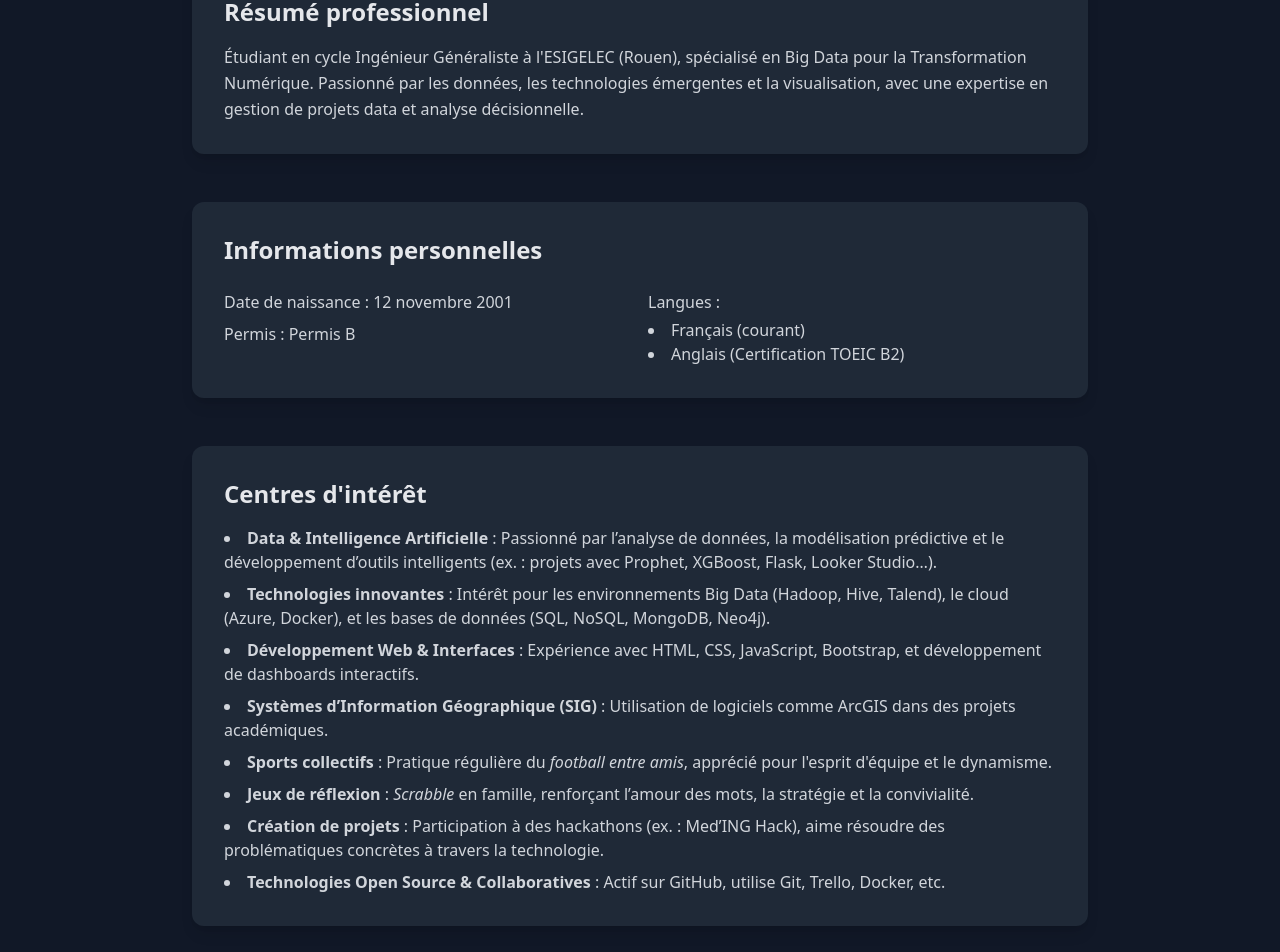
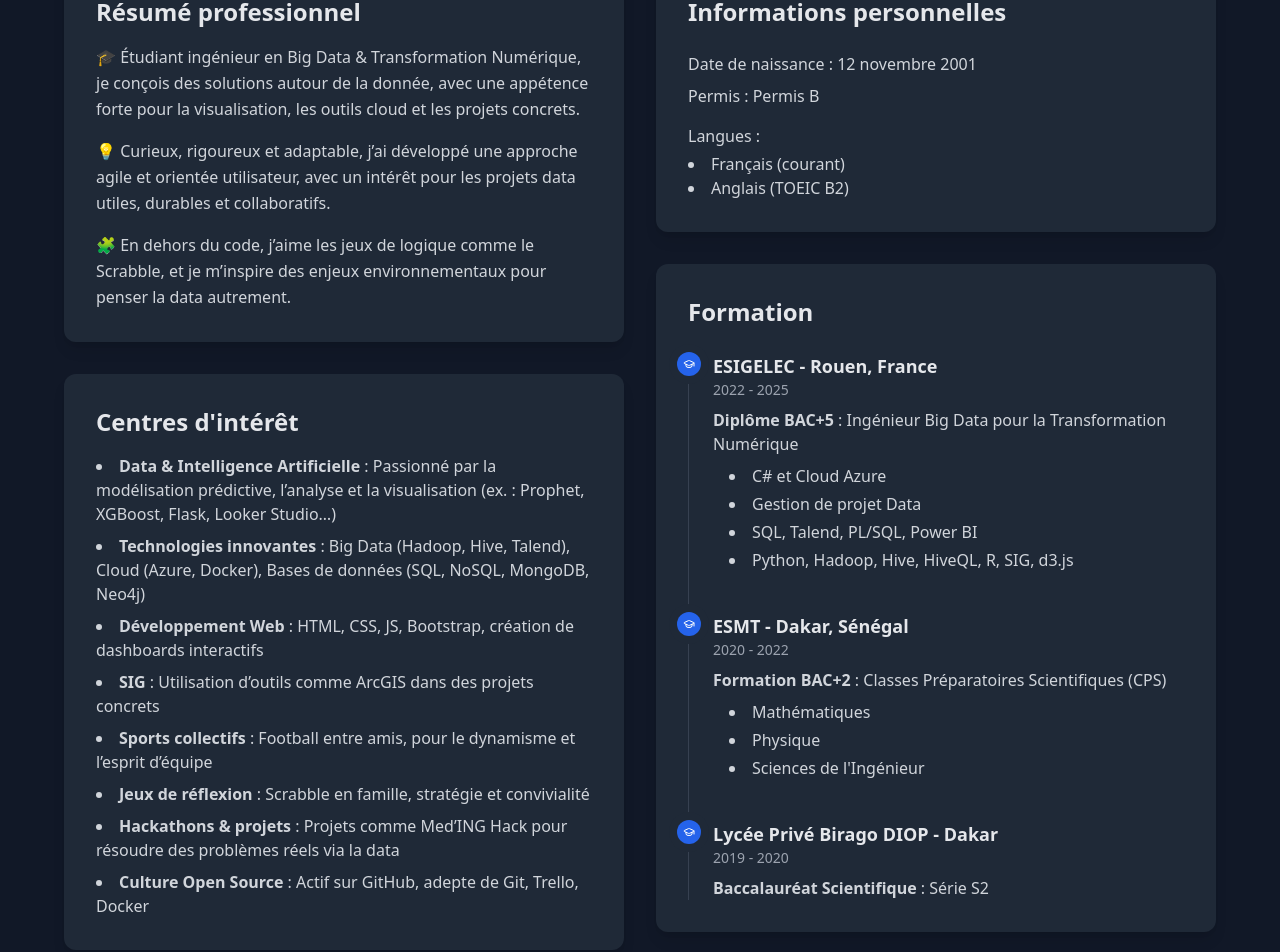
Before and after one commit to AbdoulDiouf2/portfolio_last_version, a React (Vite) app: page / in a window 1280 px wide. Shown: the part 1020-1972 px from the top of the page. Built offline with nearby package versions, Linux system fonts and the light colour scheme.

Commit message:
Add About component with personal info, education and interests sections

```diff
--- a/src/components/About.tsx
+++ b/src/components/About.tsx
@@ -1,5 +1,5 @@
 import React from 'react';
-import { GraduationCap, Calendar, MapPin } from 'lucide-react';
+import { GraduationCap } from 'lucide-react';
 import { motion } from 'framer-motion';
 
 export default function About() {
@@ -10,7 +10,10 @@ export default function About() {
           À Propos de Moi
         </h2>
 
-        <div className="max-w-4xl mx-auto space-y-12">
+        {/* Grille en deux colonnes */}
+        <div className="max-w-6xl mx-auto grid grid-cols-1 md:grid-cols-2 gap-8">
+          {/* Colonne de gauche */}
+          <div className="space-y-8">
             {/* Résumé professionnel */}
             <motion.div
               initial={{ opacity: 0, y: 20 }}
@@ -20,13 +23,20 @@ export default function About() {
               className="bg-white dark:bg-gray-800 p-8 rounded-xl shadow-lg"
             >
               <h3 className="text-2xl font-semibold mb-4 text-gray-800 dark:text-gray-200">Résumé professionnel</h3>
-            <p className="text-gray-600 dark:text-gray-300 leading-relaxed">
-              Étudiant en cycle Ingénieur Généraliste à l'ESIGELEC (Rouen), spécialisé en Big Data pour la Transformation Numérique.
-              Passionné par les données, les technologies émergentes et la visualisation, avec une expertise en gestion de projets data et analyse décisionnelle.
+              <div className="space-y-4 text-gray-600 dark:text-gray-300 leading-relaxed">
+                <p>
+                  🎓 Étudiant ingénieur en Big Data & Transformation Numérique, je conçois des solutions autour de la donnée, avec une appétence forte pour la visualisation, les outils cloud et les projets concrets.
                 </p>
+                <p>
+                  💡 Curieux, rigoureux et adaptable, j’ai développé une approche agile et orientée utilisateur, avec un intérêt pour les projets data utiles, durables et collaboratifs.
+                </p>
+                <p>
+                  🧩 En dehors du code, j’aime les jeux de logique comme le Scrabble, et je m’inspire des enjeux environnementaux pour penser la data autrement.
+                </p>
+              </div>
             </motion.div>
 
-          {/* Informations personnelles */}
+            {/* Centres d'intérêt */}
             <motion.div
               initial={{ opacity: 0, y: 20 }}
               whileInView={{ opacity: 1, y: 0 }}
@@ -34,8 +44,32 @@ export default function About() {
               transition={{ duration: 0.5, delay: 0.2 }}
               className="bg-white dark:bg-gray-800 p-8 rounded-xl shadow-lg"
             >
+              <h3 className="text-2xl font-semibold mb-4 text-gray-800 dark:text-gray-200">Centres d'intérêt</h3>
+              <ul className="list-disc list-inside text-gray-600 dark:text-gray-300 space-y-2">
+                <li><strong>Data & Intelligence Artificielle</strong> : Passionné par la modélisation prédictive, l’analyse et la visualisation (ex. : Prophet, XGBoost, Flask, Looker Studio…)</li>
+                <li><strong>Technologies innovantes</strong> : Big Data (Hadoop, Hive, Talend), Cloud (Azure, Docker), Bases de données (SQL, NoSQL, MongoDB, Neo4j)</li>
+                <li><strong>Développement Web</strong> : HTML, CSS, JS, Bootstrap, création de dashboards interactifs</li>
+                <li><strong>SIG</strong> : Utilisation d’outils comme ArcGIS dans des projets concrets</li>
+                <li><strong>Sports collectifs</strong> : Football entre amis, pour le dynamisme et l’esprit d’équipe</li>
+                <li><strong>Jeux de réflexion</strong> : Scrabble en famille, stratégie et convivialité</li>
+                <li><strong>Hackathons & projets</strong> : Projets comme Med’ING Hack pour résoudre des problèmes réels via la data</li>
+                <li><strong>Culture Open Source</strong> : Actif sur GitHub, adepte de Git, Trello, Docker</li>
+              </ul>
+            </motion.div>
+          </div>
+
+          {/* Colonne de droite */}
+          <div className="space-y-8">
+            {/* Informations personnelles */}
+            <motion.div
+              initial={{ opacity: 0, y: 20 }}
+              whileInView={{ opacity: 1, y: 0 }}
+              viewport={{ once: true }}
+              transition={{ duration: 0.5 }}
+              className="bg-white dark:bg-gray-800 p-8 rounded-xl shadow-lg"
+            >
               <h3 className="text-2xl font-semibold mb-6 text-gray-800 dark:text-gray-200">Informations personnelles</h3>
-            <div className="grid grid-cols-1 md:grid-cols-2 gap-4">
+              <div className="grid grid-cols-1 gap-4">
                 <div>
                   <p className="text-gray-600 dark:text-gray-300">
                     <span className="font-medium">Date de naissance :</span> 12 novembre 2001
@@ -50,32 +84,10 @@ export default function About() {
                   </p>
                   <ul className="list-disc list-inside text-gray-600 dark:text-gray-300 mt-1">
                     <li>Français (courant)</li>
-                  <li>Anglais (Certification TOEIC B2)</li>
+                    <li>Anglais (TOEIC B2)</li>
                   </ul>
                 </div>
               </div>
-          </motion.div>
-
-          {/* Centres d'intérêt */}
-          <motion.div
-            initial={{ opacity: 0, y: 20 }}
-            whileInView={{ opacity: 1, y: 0 }}
-            viewport={{ once: true }}
-            transition={{ duration: 0.5, delay: 0.4 }}
-            className="bg-white dark:bg-gray-800 p-8 rounded-xl shadow-lg"
-          >
-            <h3 className="text-2xl font-semibold mb-4 text-gray-800 dark:text-gray-200">Centres d'intérêt</h3>
-            <ul className="list-disc list-inside text-gray-600 dark:text-gray-300 space-y-2">
-              <li><strong>Data & Intelligence Artificielle</strong> : Passionné par l’analyse de données, la modélisation prédictive et le développement d’outils intelligents (ex. : projets avec Prophet, XGBoost, Flask, Looker Studio…).</li>
-              <li><strong>Technologies innovantes</strong> : Intérêt pour les environnements Big Data (Hadoop, Hive, Talend), le cloud (Azure, Docker), et les bases de données (SQL, NoSQL, MongoDB, Neo4j).</li>
-              <li><strong>Développement Web & Interfaces</strong> : Expérience avec HTML, CSS, JavaScript, Bootstrap, et développement de dashboards interactifs.</li>
-              <li><strong>Systèmes d’Information Géographique (SIG)</strong> : Utilisation de logiciels comme ArcGIS dans des projets académiques.</li>
-              <li><strong>Sports collectifs</strong> : Pratique régulière du <em>football entre amis</em>, apprécié pour l'esprit d'équipe et le dynamisme.</li>
-              <li><strong>Jeux de réflexion</strong> : <em>Scrabble</em> en famille, renforçant l’amour des mots, la stratégie et la convivialité.</li>
-              <li><strong>Création de projets</strong> : Participation à des hackathons (ex. : Med’ING Hack), aime résoudre des problématiques concrètes à travers la technologie.</li>
-              <li><strong>Technologies Open Source & Collaboratives</strong> : Actif sur GitHub, utilise Git, Trello, Docker, etc.</li>
-            </ul>
-
             </motion.div>
 
             {/* Formation */}
@@ -83,59 +95,56 @@ export default function About() {
               initial={{ opacity: 0, y: 20 }}
               whileInView={{ opacity: 1, y: 0 }}
               viewport={{ once: true }}
-            transition={{ duration: 0.5, delay: 0.6 }}
+              transition={{ duration: 0.5, delay: 0.2 }}
               className="bg-white dark:bg-gray-800 p-8 rounded-xl shadow-lg"
             >
               <h3 className="text-2xl font-semibold mb-6 text-gray-800 dark:text-gray-200">Formation</h3>
-
               <div className="relative border-l border-gray-200 dark:border-gray-700">
+                {/* ESIGELEC */}
                 <div className="mb-10 ml-6">
                   <span className="absolute flex items-center justify-center w-6 h-6 bg-blue-600 rounded-full -left-3 ring-8 ring-white dark:ring-gray-800">
                     <GraduationCap className="w-3 h-3 text-white" />
                   </span>
                   <h4 className="text-lg font-semibold text-gray-800 dark:text-gray-200">ESIGELEC - Rouen, France</h4>
-                <time className="block mb-2 text-sm font-normal leading-none text-gray-600 dark:text-gray-400">2022 - 2025</time>
-                <p className="text-base font-normal text-gray-600 dark:text-gray-300"><strong>Diplôme BAC+5</strong> : Ingénieur Big Data pour la Transformation Numérique</p>
-                <p className="text-base font-normal text-gray-600 dark:text-gray-300">
-                  <span className="font-medium">Compétences acquises :</span>
-                  <ul className="list-disc list-inside mt-2 ml-4 space-y-1">
+                  <time className="block mb-2 text-sm text-gray-600 dark:text-gray-400">2022 - 2025</time>
+                  <p className="text-base text-gray-600 dark:text-gray-300"><strong>Diplôme BAC+5</strong> : Ingénieur Big Data pour la Transformation Numérique</p>
+                  <ul className="list-disc list-inside mt-2 ml-4 text-gray-600 dark:text-gray-300 space-y-1">
                     <li>C# et Cloud Azure</li>
                     <li>Gestion de projet Data</li>
-                    <li>SQL, Talend, PL/SQL, Power BI, Modélisation décisionnel</li>
-                    <li>SIG (ArcGIS), d3.js, Python, R, Hadoop, Hive, HiveQL, Pig, projet de création d'univers</li>
+                    <li>SQL, Talend, PL/SQL, Power BI</li>
+                    <li>Python, Hadoop, Hive, HiveQL, R, SIG, d3.js</li>
                   </ul>
-                </p>
                 </div>
 
+                {/* ESMT */}
                 <div className="mb-10 ml-6">
                   <span className="absolute flex items-center justify-center w-6 h-6 bg-blue-600 rounded-full -left-3 ring-8 ring-white dark:ring-gray-800">
                     <GraduationCap className="w-3 h-3 text-white" />
                   </span>
                   <h4 className="text-lg font-semibold text-gray-800 dark:text-gray-200">ESMT - Dakar, Sénégal</h4>
-                <time className="block mb-2 text-sm font-normal leading-none text-gray-600 dark:text-gray-400">2020 - 2022</time>
-                <p className="text-base font-normal text-gray-600 dark:text-gray-300"><strong>Formation BAC+2</strong> : Classes Préparatoires Scientifiques (CPS)</p>
-                <p className="text-base font-normal text-gray-600 dark:text-gray-300">
-                  <span className="font-medium">Compétences acquises :</span>
-                  <ul className="list-disc list-inside mt-2 ml-4 space-y-1">
+                  <time className="block mb-2 text-sm text-gray-600 dark:text-gray-400">2020 - 2022</time>
+                  <p className="text-base text-gray-600 dark:text-gray-300"><strong>Formation BAC+2</strong> : Classes Préparatoires Scientifiques (CPS)</p>
+                  <ul className="list-disc list-inside mt-2 ml-4 text-gray-600 dark:text-gray-300 space-y-1">
                     <li>Mathématiques</li>
                     <li>Physique</li>
                     <li>Sciences de l'Ingénieur</li>
                   </ul>
-                </p>
                 </div>
 
-              <div className="mb-10 ml-6">
+                {/* Lycée */}
+                <div className="ml-6">
                   <span className="absolute flex items-center justify-center w-6 h-6 bg-blue-600 rounded-full -left-3 ring-8 ring-white dark:ring-gray-800">
                     <GraduationCap className="w-3 h-3 text-white" />
                   </span>
-                <h4 className="text-lg font-semibold text-gray-800 dark:text-gray-200">Lycée d'Excellence Privé Birago DIOP - Dakar, Sénégal</h4>
-                <time className="block mb-2 text-sm font-normal leading-none text-gray-600 dark:text-gray-400">2019 - 2020</time>
-                <p className="text-base font-normal text-gray-600 dark:text-gray-300"><strong>Baccalauréat</strong> : Licence en Sciences et Technologies (S2)</p>
+                  <h4 className="text-lg font-semibold text-gray-800 dark:text-gray-200">Lycée Privé Birago DIOP - Dakar</h4>
+                  <time className="block mb-2 text-sm text-gray-600 dark:text-gray-400">2019 - 2020</time>
+                  <p className="text-base text-gray-600 dark:text-gray-300"><strong>Baccalauréat Scientifique</strong> : Série S2</p>
                 </div>
               </div>
             </motion.div>
           </div>
         </div>
+      </div>
     </section>
   );
 }
```
Lines whose indentation alone changed are shown as unchanged.
